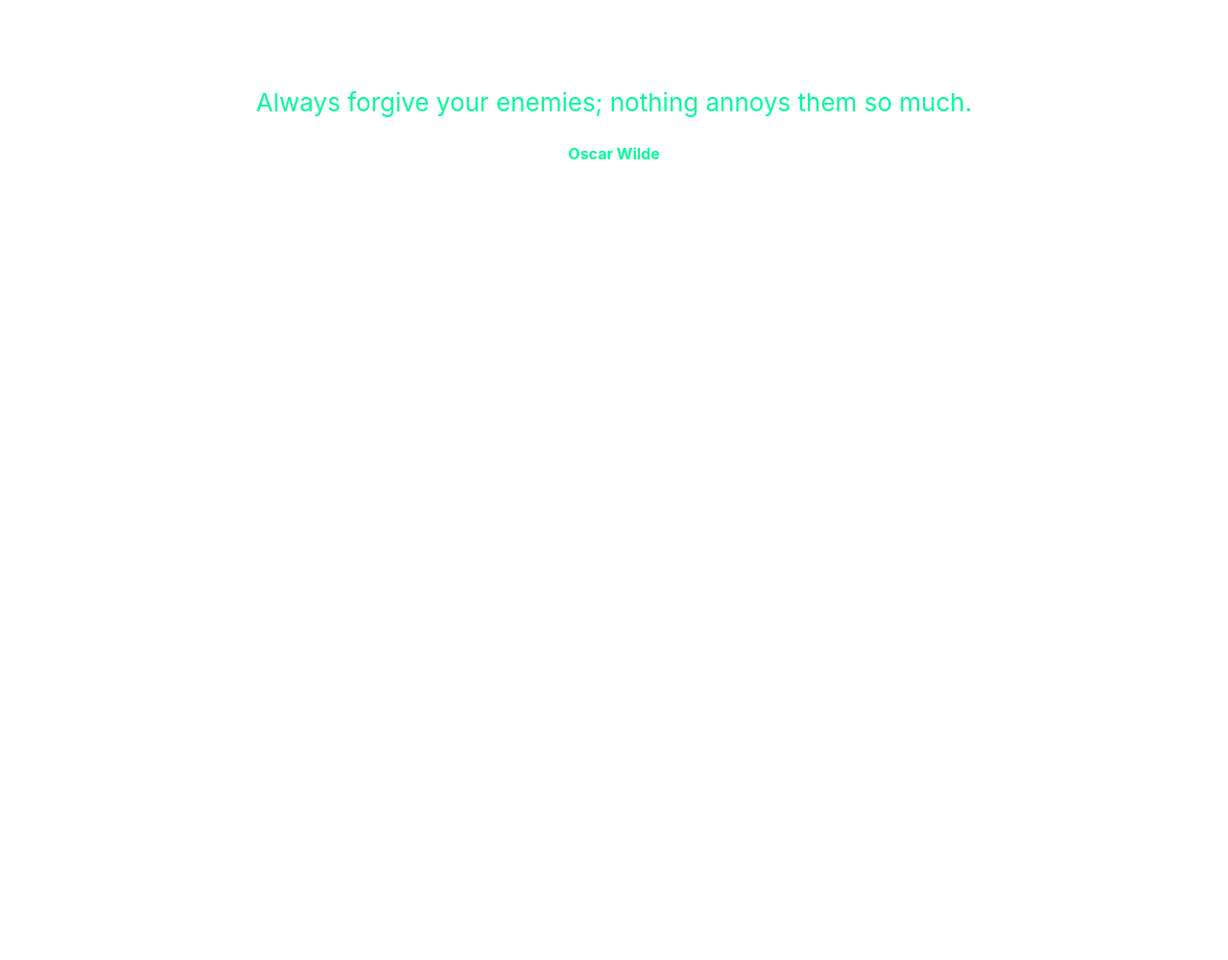
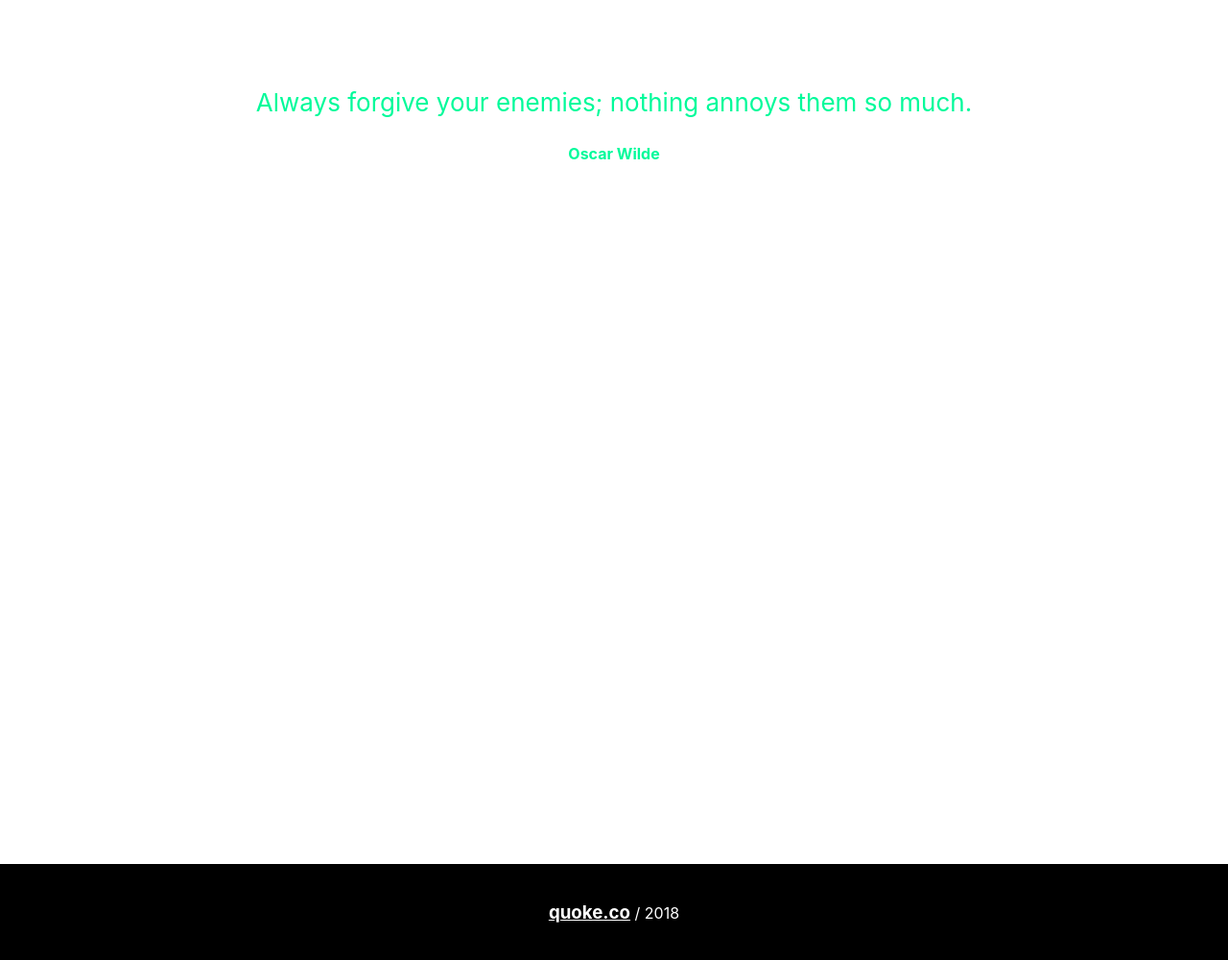
Before and after one commit to quoke/quoke.github.io, a Jekyll site: the page built from _quotations/a/always-forgive-your-enemies.html, in a window 1280 px wide. Shown: the whole page at 96% size. Built offline with Jekyll 4.4.1, drawn with Linux system fonts in a browser that asks for light colours; before the commit the page ends 900 px from its top, so only the background shows below that.

Commit message:
Trying new things

```diff
--- a/_layouts/home.html
+++ b/_layouts/home.html
@@ -5,6 +5,10 @@
 
 <body>
   {% include navigation.html %}
+
+  <!-- <div class="home-container">
+
+  </div> -->
 
   <!-- <link href="https://fonts.googleapis.com/css?family=Tangerine" rel="stylesheet">
   <div class="home-container">
--- a/_sass/_main.scss
+++ b/_sass/_main.scss
@@ -1,13 +1,13 @@
 // Disable rubber band scrolling on macOS
-html {
-  height: 100%;
-  width: 100%;
-  overflow: hidden;
-}
+// html {
+//   height: 100%;
+//   width: 100%;
+//   overflow: hidden;
+// }
 
 body {
   // background-color: black;
-  height: 100%;
+  // height: 100%;
   padding: 0;
   overflow: auto;
   margin: 0;
@@ -16,10 +16,10 @@
     Arial, sans-serif, "Apple Color Emoji", "Segoe UI Emoji", "Segoe UI Symbol";
 }
 
-a {
-  color: black;
-  text-decoration: none;
-}
+// a {
+//   color: black;
+//   text-decoration: none;
+// }
 
 nav {
   background-color: white;
@@ -36,10 +36,12 @@
 
 nav > h1 > a {
   color: midnightblue;
+  text-decoration: none;
 }
 
 .home-container {
-  margin: 64px auto
+ background-color: darkslateblue;
+ height: 700px;
 }
 
 h1.site-title {
```
